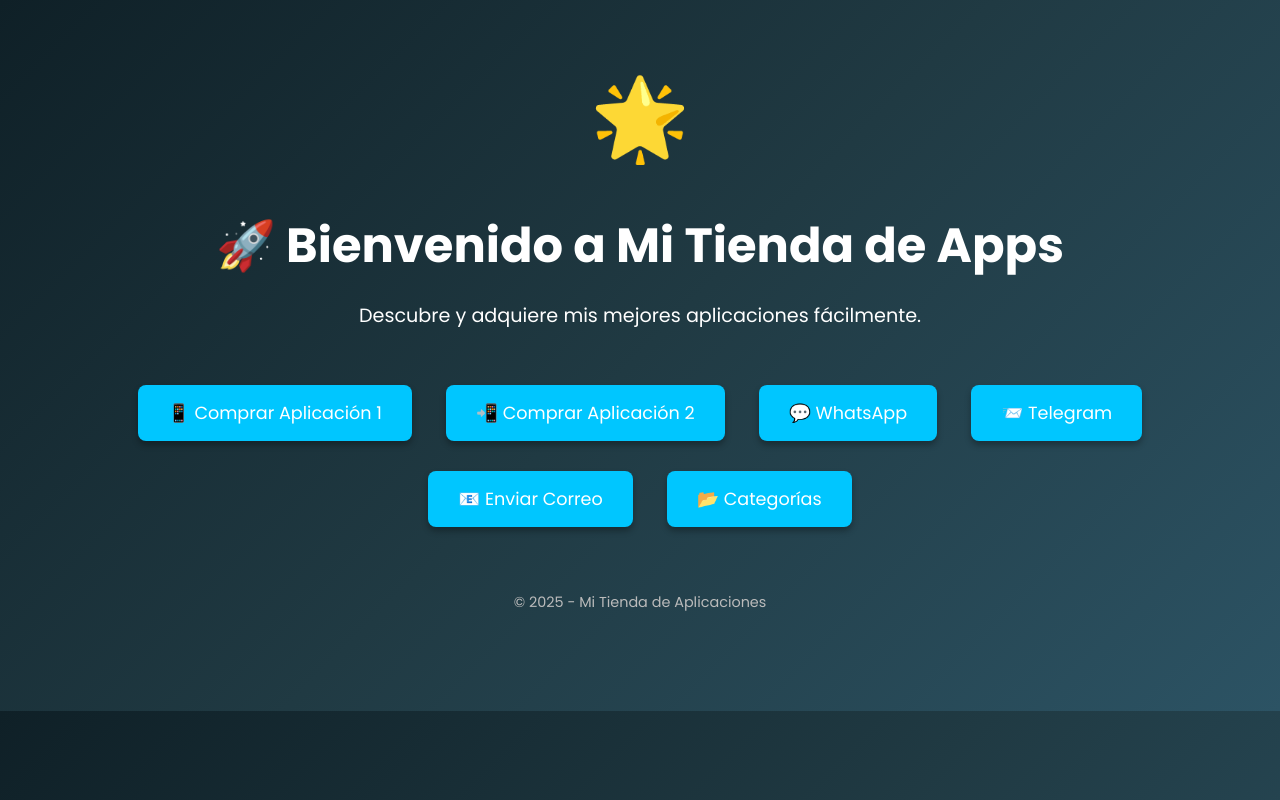
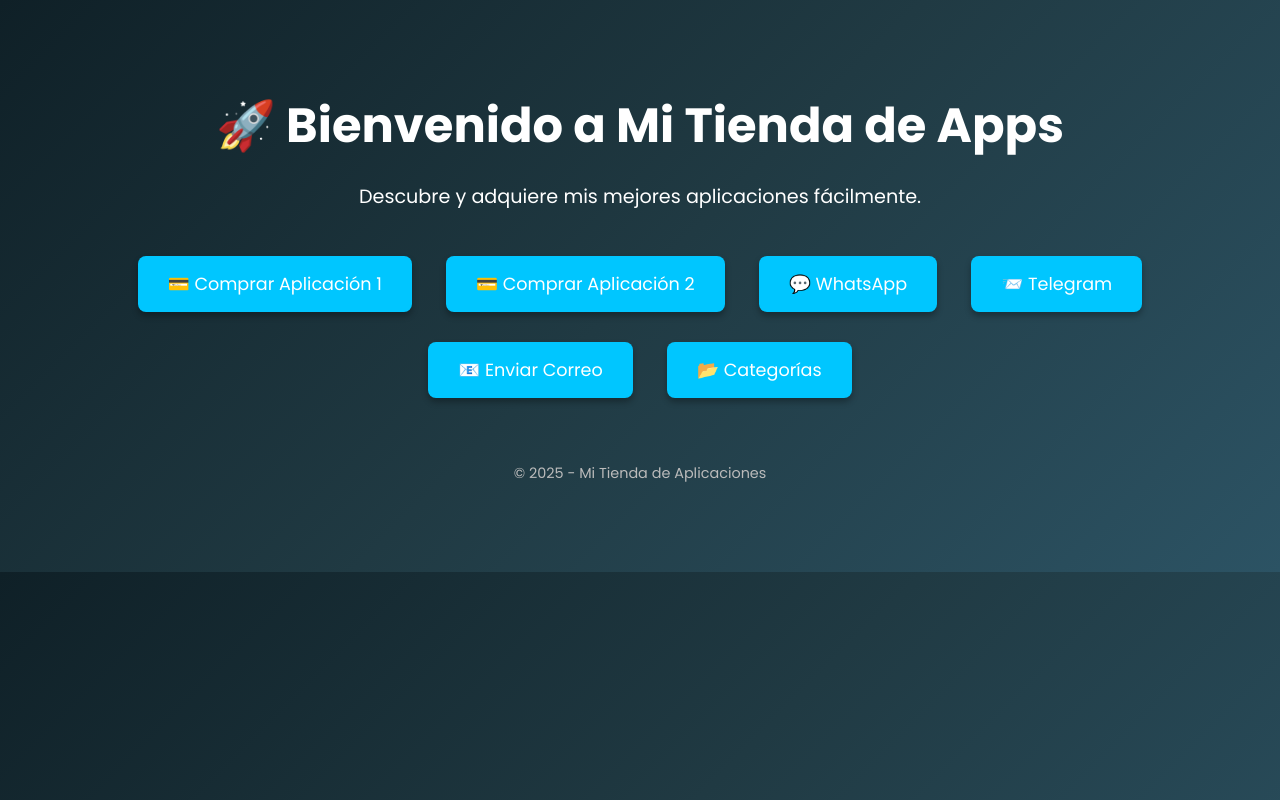
Before and after one commit to Eragoerd/joseluissuero.github.io, a plain HTML site: page index.html in a window 1280 px wide. Drawn offline with Linux system fonts and the light colour scheme.

Commit message:
Update index.html

```diff
--- a/index.html
+++ b/index.html
@@ -16,18 +16,13 @@
         }
         h1 {
             font-size: 3em;
-            margin-bottom: 10px;
+            margin-bottom: 20px;
         }
         p {
             font-size: 1.2em;
-            margin-bottom: 40px;
+            margin: 10px 0 30px;
         }
-        .logo {
-            font-size: 5em;
-            margin-bottom: 20px;
-            display: block;
-        }
-        .btn {
+        .category {
             display: inline-block;
             padding: 15px 30px;
             margin: 15px;
@@ -39,22 +34,21 @@
             font-size: 1.1em;
             box-shadow: 0 4px 6px rgba(0,0,0,0.3);
         }
-        .btn:hover {
+        .category:hover {
             background-color: #0072ff;
         }
     </style>
 </head>
 <body>
-    <span class="logo">🌟</span>
     <h1>🚀 Bienvenido a Mi Tienda de Apps</h1>
     <p>Descubre y adquiere mis mejores aplicaciones fácilmente.</p>
 
-    <a href="https://gumroad.com/l/tuapp1" target="_blank" class="btn">📱 Comprar Aplicación 1</a>
-    <a href="https://gumroad.com/l/tuapp2" target="_blank" class="btn">📲 Comprar Aplicación 2</a>
-    <a href="https://wa.me/18097292178" target="_blank" class="btn">💬 WhatsApp</a>
-    <a href="https://t.me/suero35" target="_blank" class="btn">📨 Telegram</a>
-    <a href="mailto:eragoerd@gmail.com" class="btn">📧 Enviar Correo</a>
-    <a href="https://eragoerd.github.io/tienda-apps/categorias.html" class="btn">📂 Categorías</a>
+    <a href="https://acevedo71.gumroad.com/l/hxvni" target="_blank" class="category">💳 Comprar Aplicación 1</a>
+    <a href="https://acevedo71.gumroad.com/l/bpdnf" target="_blank" class="category">💳 Comprar Aplicación 2</a>
+    <a href="https://wa.me/18097292178" target="_blank" class="category">💬 WhatsApp</a>
+    <a href="https://t.me/suero35" target="_blank" class="category">📨 Telegram</a>
+    <a href="mailto:undergroundcomputer2012@gmail.com" class="category">📧 Enviar Correo</a>
+    <a href="categorias.html" class="category">📂 Categorías</a>
 
     <p style="margin-top:50px; font-size:0.9em; color:#bbbbbb;">&copy; 2025 - Mi Tienda de Aplicaciones</p>
 </body>
```
